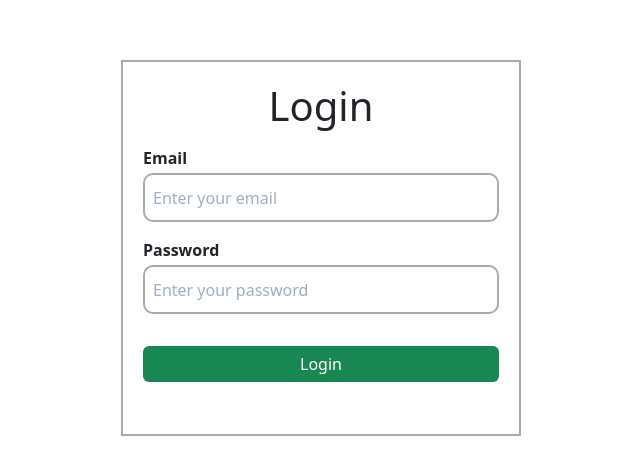
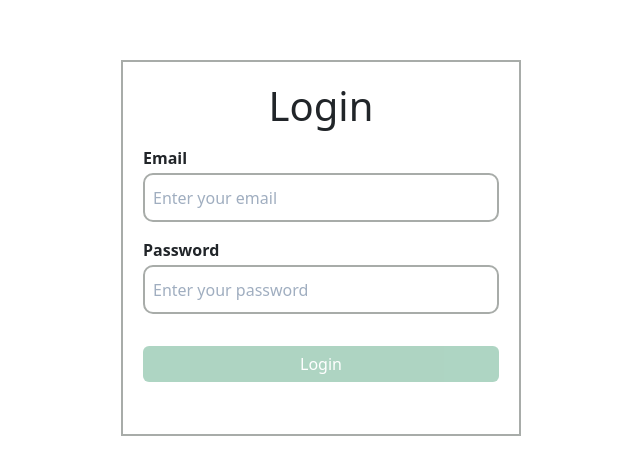
Before and after one commit to taniaLipiena8/shopping-web-with-typescript, a React (Create React App) app: page /login in a window 1280 px wide. Shown: the part 152-626 px from the top of the page, without its empty margins (319-959 px from the left). Built offline with nearby package versions, Linux system fonts and the light colour scheme.

Commit message:
fix login & product card

```diff
--- a/src/admin/login/Login.tsx
+++ b/src/admin/login/Login.tsx
@@ -33,7 +33,7 @@ const Login = () => {
         onSubmit={onSubmit}
         validationSchema={loginSchema}
       >
-        {({ isSubmitting }) => (
+        {({ isSubmitting, dirty, isValid }) => (
           <Form className="login-form">
             <h1>Login</h1>
             <CustomInput
@@ -54,7 +54,7 @@ const Login = () => {
               className="login"
               variant="success"
               type="submit"
-              disabled={isSubmitting}
+              disabled={isSubmitting || !isValid || !dirty}
             >
               Login
             </Button>
--- a/src/public-user/home/Home.css
+++ b/src/public-user/home/Home.css
@@ -4,6 +4,7 @@
   padding: 0px;
   display: table;
   height: 100vh;
+
 }
 
 .categories {
@@ -72,6 +73,6 @@
 
   .listed-products h3 {
     display: flex;
-    justify-content: start;
+    justify-content: flex-start;
   }
 }
--- a/src/reusable-components/productCard/ProductCard.css
+++ b/src/reusable-components/productCard/ProductCard.css
@@ -38,6 +38,10 @@
 .card-text {
   margin-bottom: 10px;
   height: min-content;
+  display: flex;
+  flex-direction: column;
+  justify-content: space-between;
+  height: 100%;
 }
 
 .product-title {
--- a/src/reusable-components/productCard/ProductCard.tsx
+++ b/src/reusable-components/productCard/ProductCard.tsx
@@ -38,6 +38,7 @@ const ProductCard = ({
             onClick={() => handleCardClick(product.id)}
           >
             <Card.Text className="product-title">{product.title}</Card.Text>
+            <div>
               <Card.Title
                 className="product-price"
                 style={{ fontWeight: "bold" }}
@@ -45,6 +46,7 @@ const ProductCard = ({
                 ${product.price}
               </Card.Title>
               <Card.Text className="product-brand">{product.brand}</Card.Text>
+            </div>
           </div>
           <div className="div-button">
             <Button
```
Lines whose indentation alone changed are shown as unchanged.
